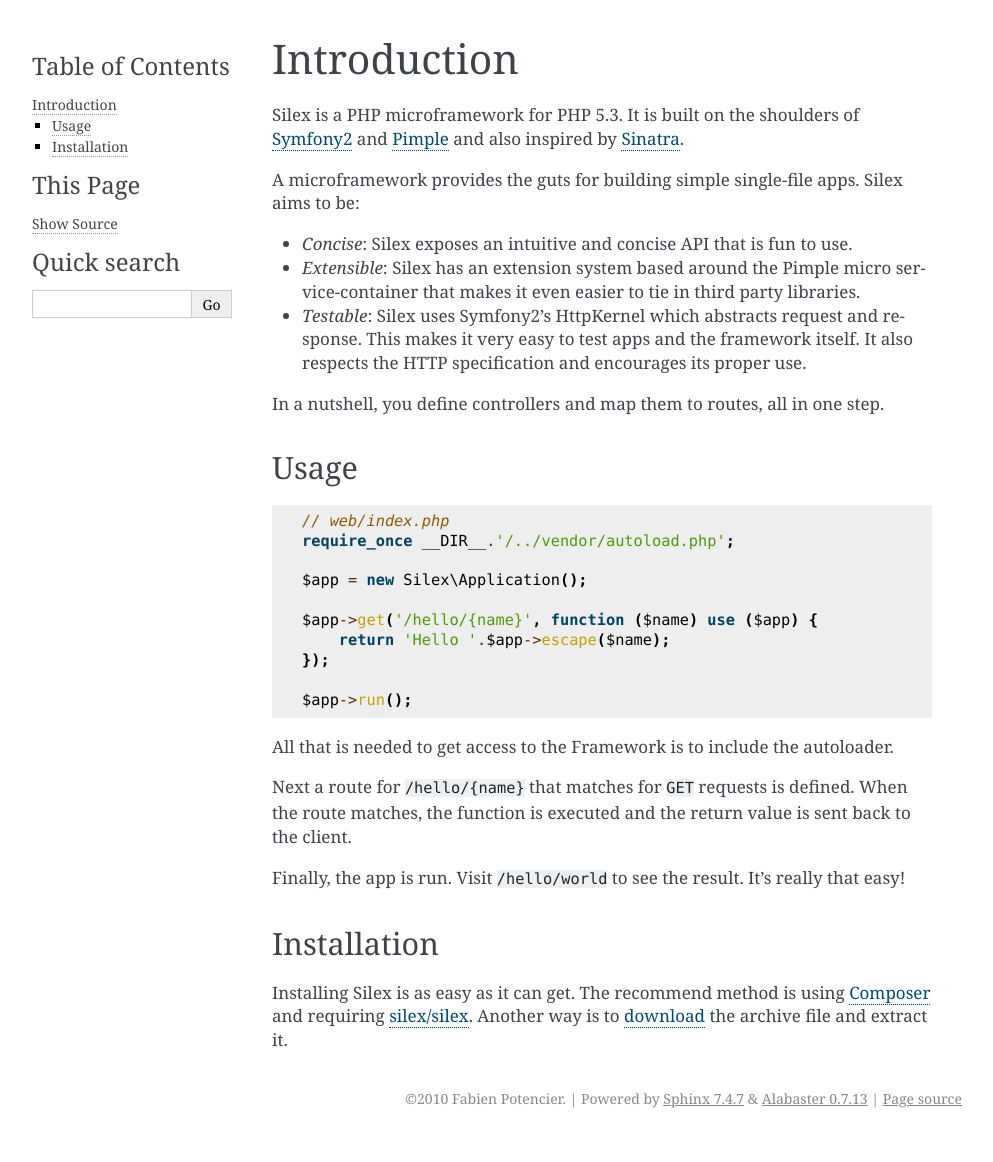
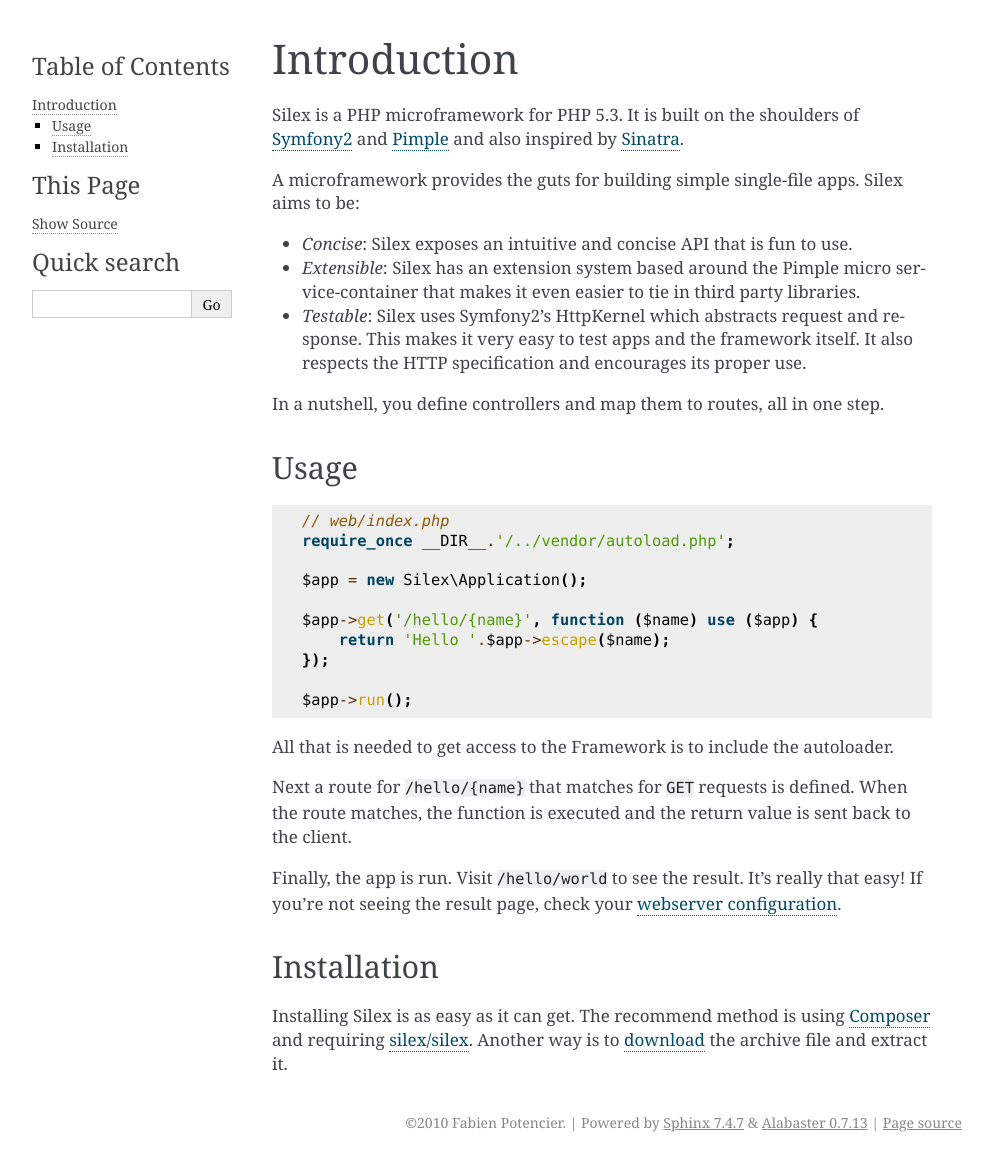
Before and after one commit to silexphp/Silex, a Sphinx documentation site: the page built from doc/intro.rst, in a window 1280 px wide. Shown: the whole page, without its empty margins (148-1141 px from the left). Built offline with Sphinx 7.4.7, drawn with Linux system fonts in a browser that asks for light colours; pages that are not in the unit, such as notebooks, are missing from menus; before the commit the page ends 1138 px from its top, so only the background shows below that.

Commit message:
Update intro.rst
I followed this usage example and wasnt seeing anything. It was because my (apache) webserver wasn't rewriting to the index.php file and thus showing a 404 page when i tried /hello/world. This extra link to the webserver configuration would have saved my some time.

```diff
--- a/doc/intro.rst
+++ b/doc/intro.rst
@@ -42,7 +42,7 @@
 back to the client.
 
 Finally, the app is run. Visit ``/hello/world`` to see the result. It's really
-that easy!
+that easy! If you're not seeing the result page, check your :doc:`webserver configuration<web_servers>`.
 
 Installation
 ------------
```
